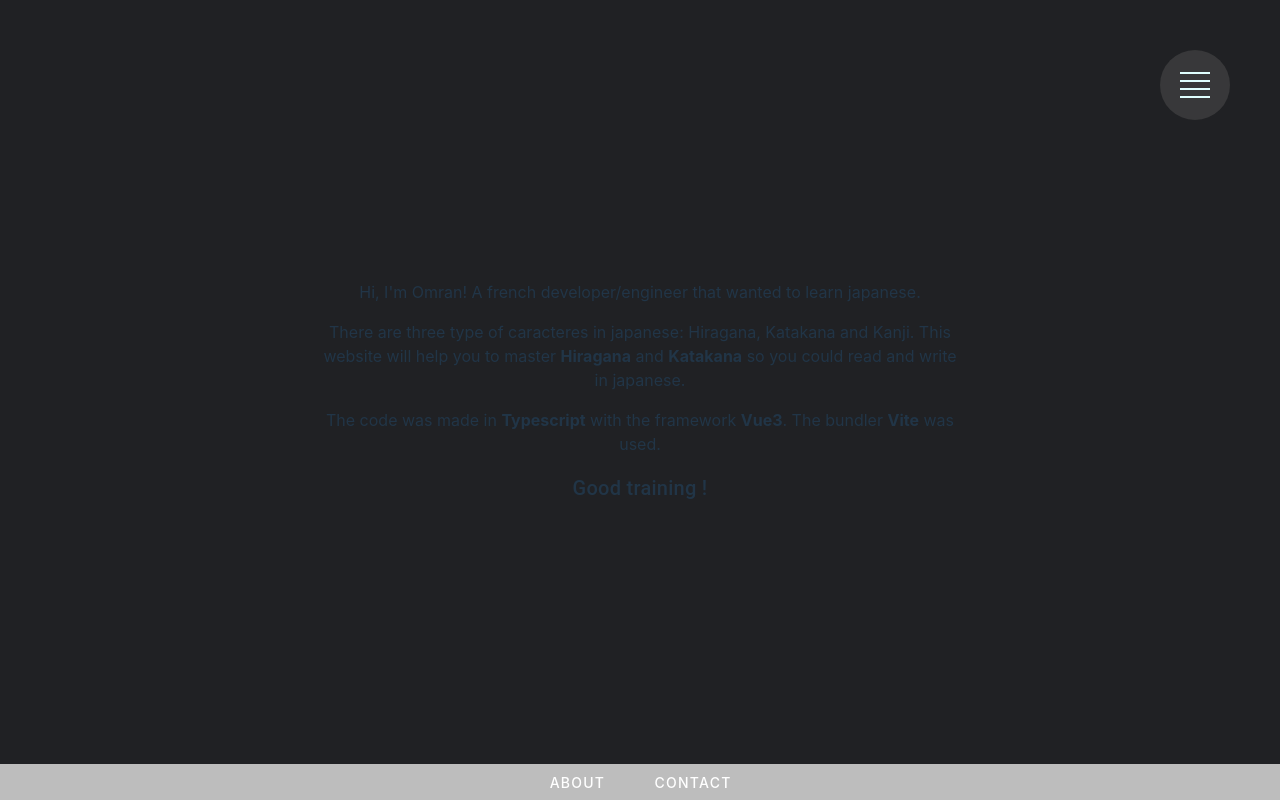
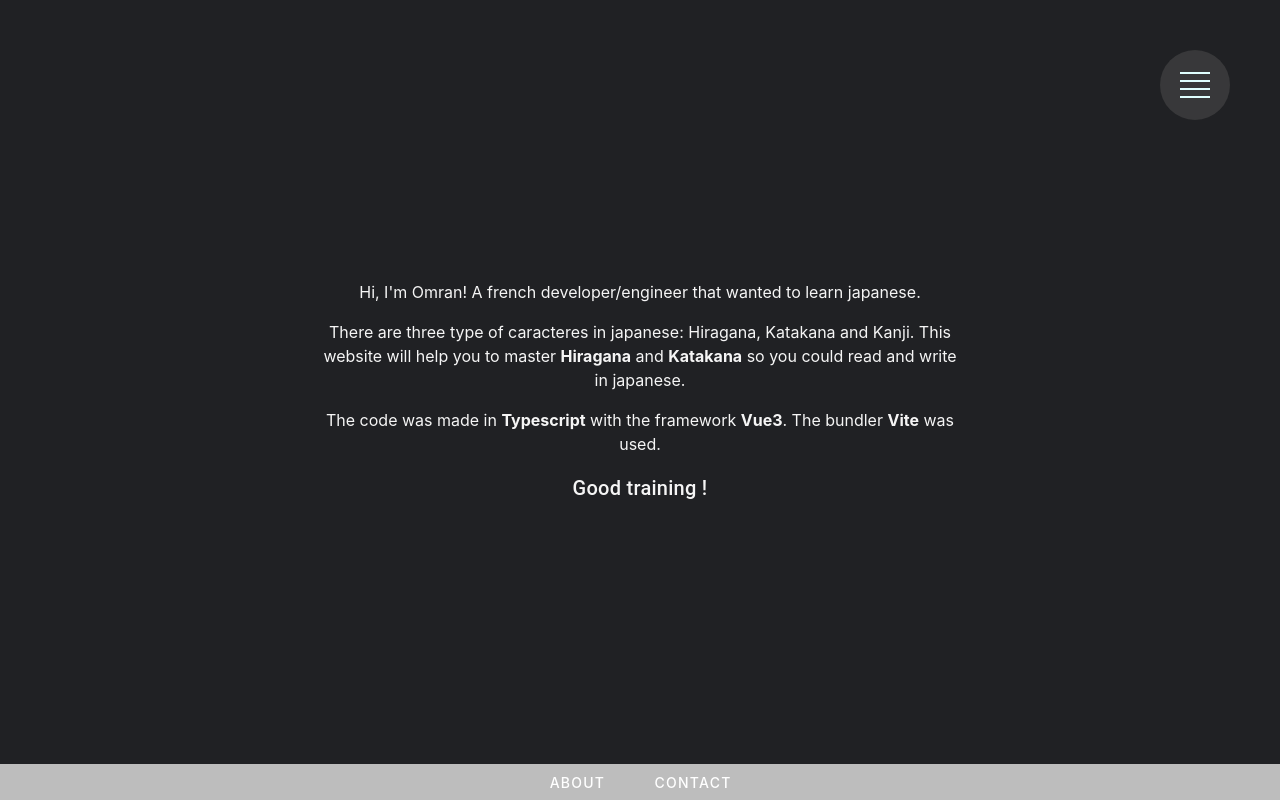
Before and after one commit to OmranEdoo/kana, a Vue app in the folder kana-quizz/: page /about in a window 1280 px wide. Built offline with nearby package versions, Linux system fonts and the light colour scheme.

Commit message:
texts color modification + wrap on quizz

```diff
--- a/kana-quizz/src/App.vue
+++ b/kana-quizz/src/App.vue
@@ -28,4 +28,8 @@ body {
 .noAnimButton {
   pointer-events: none;
 }
+
+.whiteFont {
+  color: whitesmoke;
+}
 </style>
--- a/kana-quizz/src/views/About.vue
+++ b/kana-quizz/src/views/About.vue
@@ -5,13 +5,15 @@ import MenuButton from '../components/MenuButton.vue';
 <template>
     <MenuButton />
     <div class="d-flex flex-column justify-center width50">
-        <p class="mb-4">Hi, I'm Omran! A french developer/engineer that wanted to learn japanese.</p>
-        <p class="mb-4">There are three type of caracteres in japanese: Hiragana, Katakana and Kanji. This website will help
+        <p class="mb-4 whiteFont">Hi, I'm Omran! A french developer/engineer that wanted to learn japanese.</p>
+        <p class="mb-4 whiteFont">There are three type of caracteres in japanese: Hiragana, Katakana and Kanji. This website
+            will help
             you to
             master <b>Hiragana</b> and <b>Katakana</b> so you could read and write in japanese.</p>
-        <p class="mb-4">The code was made in <b>Typescript</b> with the framework <b>Vue3</b>. The bundler <b>Vite</b> was
+        <p class="mb-4 whiteFont">The code was made in <b>Typescript</b> with the framework <b>Vue3</b>. The bundler
+            <b>Vite</b> was
             used.
         </p>
-        <p class="mb-4 text-h6">Good training !</p>
+        <p class="mb-4 whiteFont text-h6">Good training !</p>
     </div>
 </template>
--- a/kana-quizz/src/views/Home.vue
+++ b/kana-quizz/src/views/Home.vue
@@ -40,16 +40,16 @@ function clickKatakana() {
             </div>
         </div>
         <div class="d-flex flex-column align-start mb-6">
-            <p>Number of questions</p>
-            <v-text-field v-model="numberQuestions" hide-details single-line type="number" min="1" max="100" class="width50"
-                density="compact" />
+            <p class="whiteFont">Number of questions</p>
+            <v-text-field v-model="numberQuestions" hide-details single-line type="number" min="1" max="100"
+                class="width50 whiteFont" density="compact" />
         </div>
         <div class="d-flex flex-column align-start mb-6">
-            <p>Level</p>
+            <p class="whiteFont">Level</p>
             <v-row class="width50">
                 <v-col>
                     <v-slider v-model="level" :ticks="levels" min="0" max="2" :step="1" show-ticks="always" tick-size="5"
-                        thumb-size="20" />
+                        thumb-size="20" class="whiteFont" />
                 </v-col>
             </v-row>
         </div>
@@ -75,6 +75,7 @@ function clickKatakana() {
 <style>
 .width7 {
     width: 7vw;
+    min-width: 50px;
 }
 
 .width15 {
--- a/kana-quizz/src/views/Quizz.vue
+++ b/kana-quizz/src/views/Quizz.vue
@@ -151,7 +151,7 @@ function correctQuestion() {
     <MenuButton />
     <div class="d-flex flex-column width50">
         <div class="d-flex flex-row justify-center mb-6">
-            <div class="d-flex justify-center text-h2">
+            <div class="d-flex justify-center text-h2 whiteFont">
                 {{ Object(kanas[choices[index]])[kanaType] }}
             </div>
             <div class="d-flex align-center text-h4"
@@ -166,7 +166,7 @@ function correctQuestion() {
         }">
             <v-text-field v-model="answer" hide-details single-line type="text" class="width50" density="compact" />
         </div>
-        <div v-else class="d-flex flex-row justify-space-between mb-6">
+        <div v-else class="d-flex flex-row flex-wrap justify-space-between mb-6">
             <div v-for="(asw, aswIndex) in answers"
                 :class="[`proposition-${index}`, { outline: chosenIndex == aswIndex, goodAnswerOutline: isGoodByIndex(aswIndex), badAnswerOutline: isBadByIndex(aswIndex) }]"
                 class="d-flex box width7 hover" @click="chooseIndex(aswIndex)">{{ asw }}
@@ -185,7 +185,7 @@ function correctQuestion() {
 
 <style>
 .goodAnswerOutline {
-    outline: solid;
+    outline: solid 5px;
     outline-color: green;
 }
 
```
